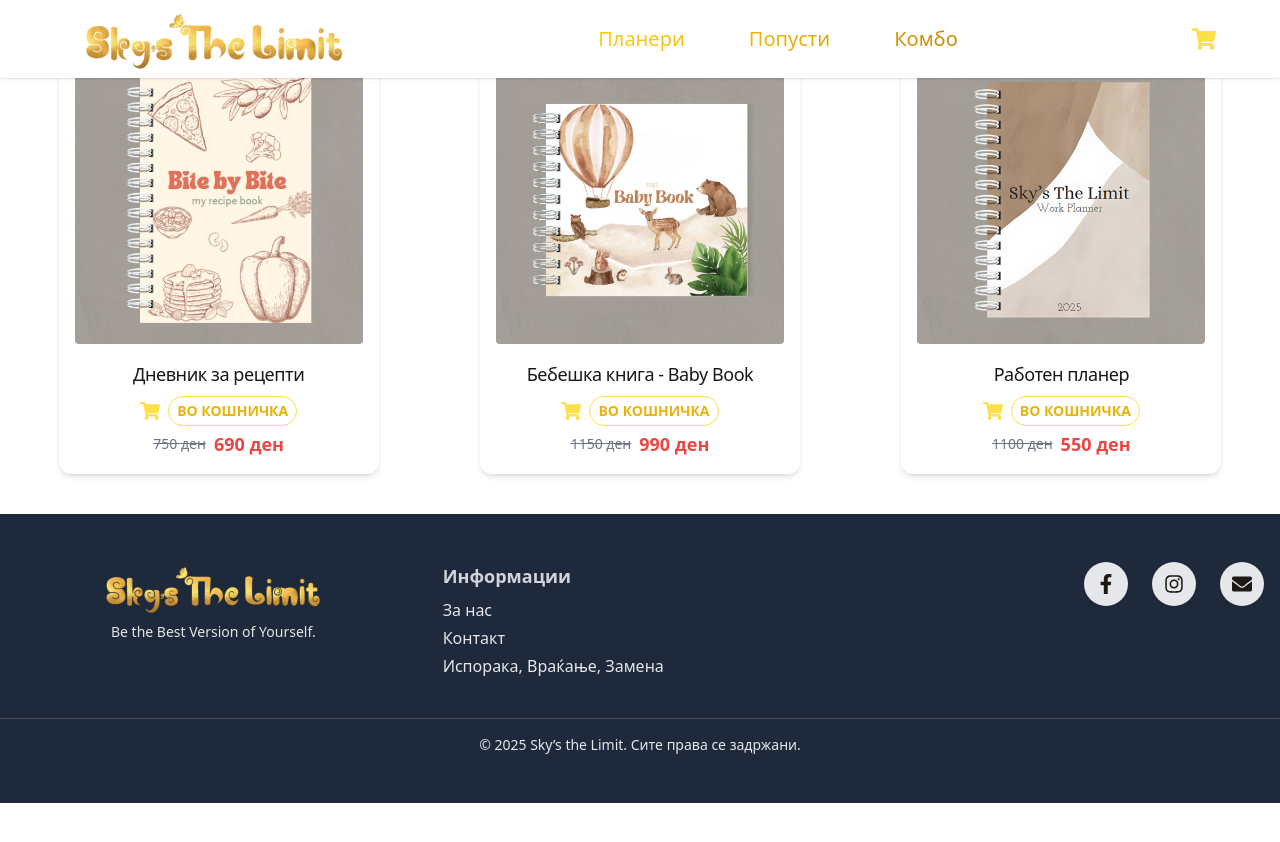
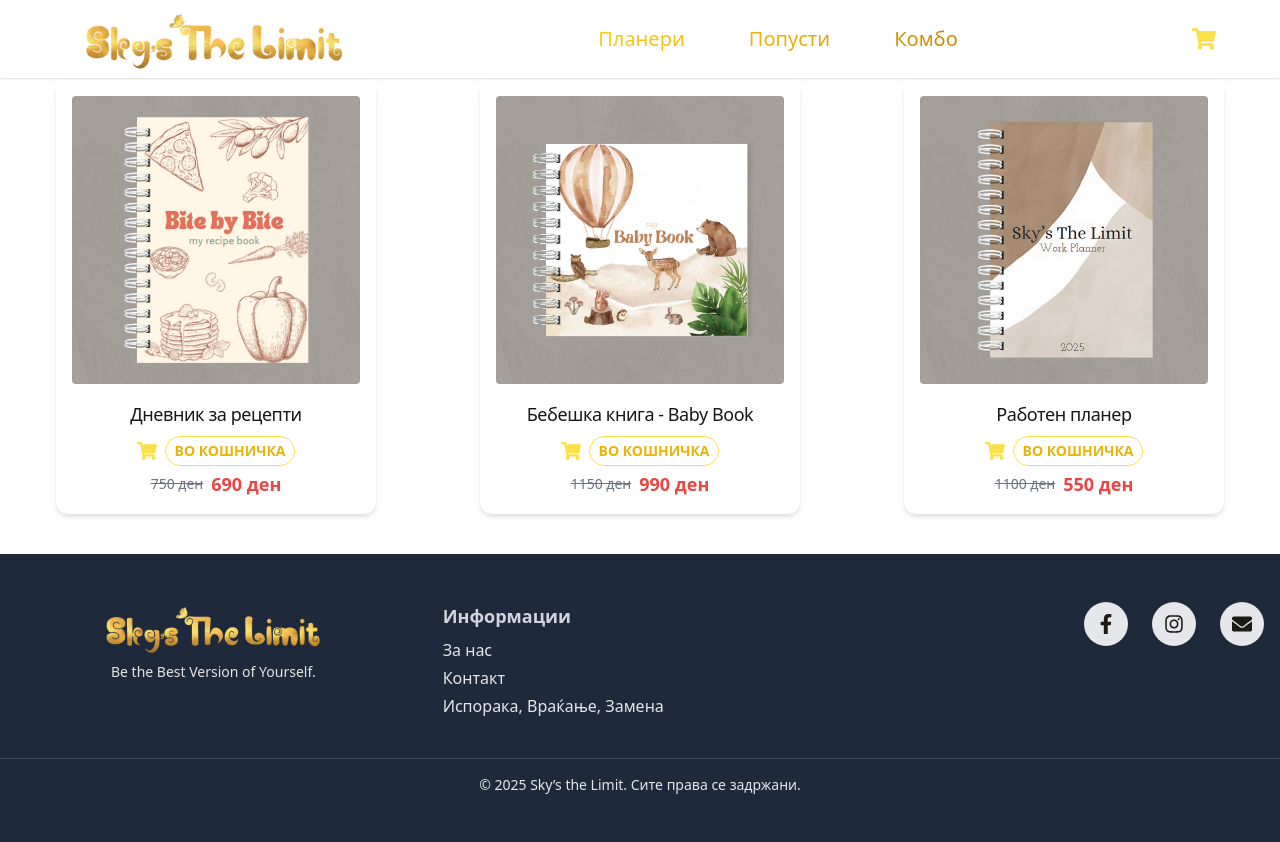
Before and after one commit to marijaeft/skys-the-limit, a React (Vite) app in the folder skysthelimit/: page /sale in a window 1280 px wide. Before the commit the page ends 803 px from the top, so only its background shows below. Built offline with nearby package versions, Linux system fonts and the light colour scheme.

Commit message:
Fix discounted items style

```diff
--- a/skysthelimit/src/components/DiscountedItems.jsx
+++ b/skysthelimit/src/components/DiscountedItems.jsx
@@ -19,8 +19,8 @@ export default function DiscountedItems() {
 
   return (
     <>
-      <div className="flex flex-col items-center justify-center w-full py-10 px-2">
-        <div className="grid grid-cols-1 sm:grid-cols-2 md:grid-cols-3 gap-x-0 gap-y-4 w-full max-w-7xl">
+      <div className="flex flex-col items-center justify-center w-full py-10 px-4">
+        <div className="grid grid-cols-1 sm:grid-cols-2 md:grid-cols-3 gap-6 w-full max-w-7xl mt-10">
           {popularPlanners.map((p) => (
             <div
               key={p.id}
```
